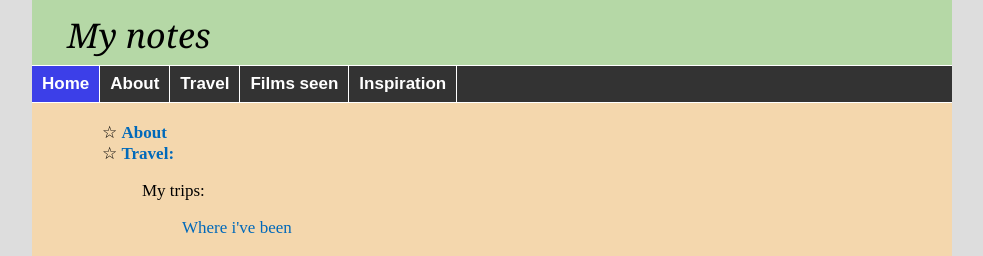
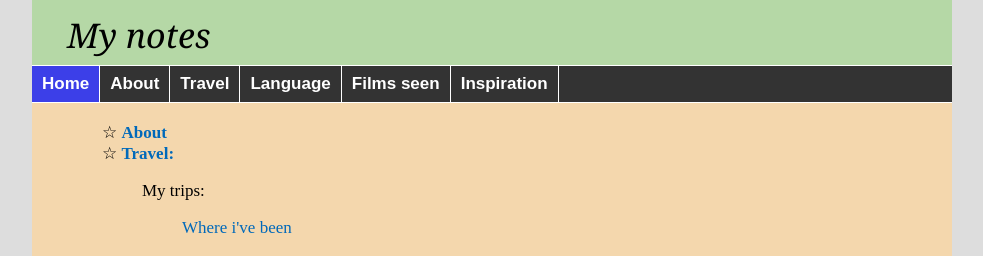
Before and after one commit to witbag/witbag.github.io, a Jekyll site: the page built from index.html, in a window 1280 px wide. Shown: the top 256 px of the page, without its empty margins (148-1131 px from the left). Built offline with Jekyll 4.4.1, drawn with Linux system fonts in a browser that asks for light colours.

Commit message:
Update home.html

```diff
--- a/_layouts/home.html
+++ b/_layouts/home.html
@@ -6,6 +6,7 @@ layout: default
 <li><a href="/" class="current">Home</a></li>
 <li><a href="/about">About</a></li>
 <li><a href="/travel">Travel</a></li>
+<li><a href="/lang">Language</a></li>
 <li><a href="/likes">Films seen</a></li>
 <li><a href="/inspiration">Inspiration</a></li>
 </ul>
```
